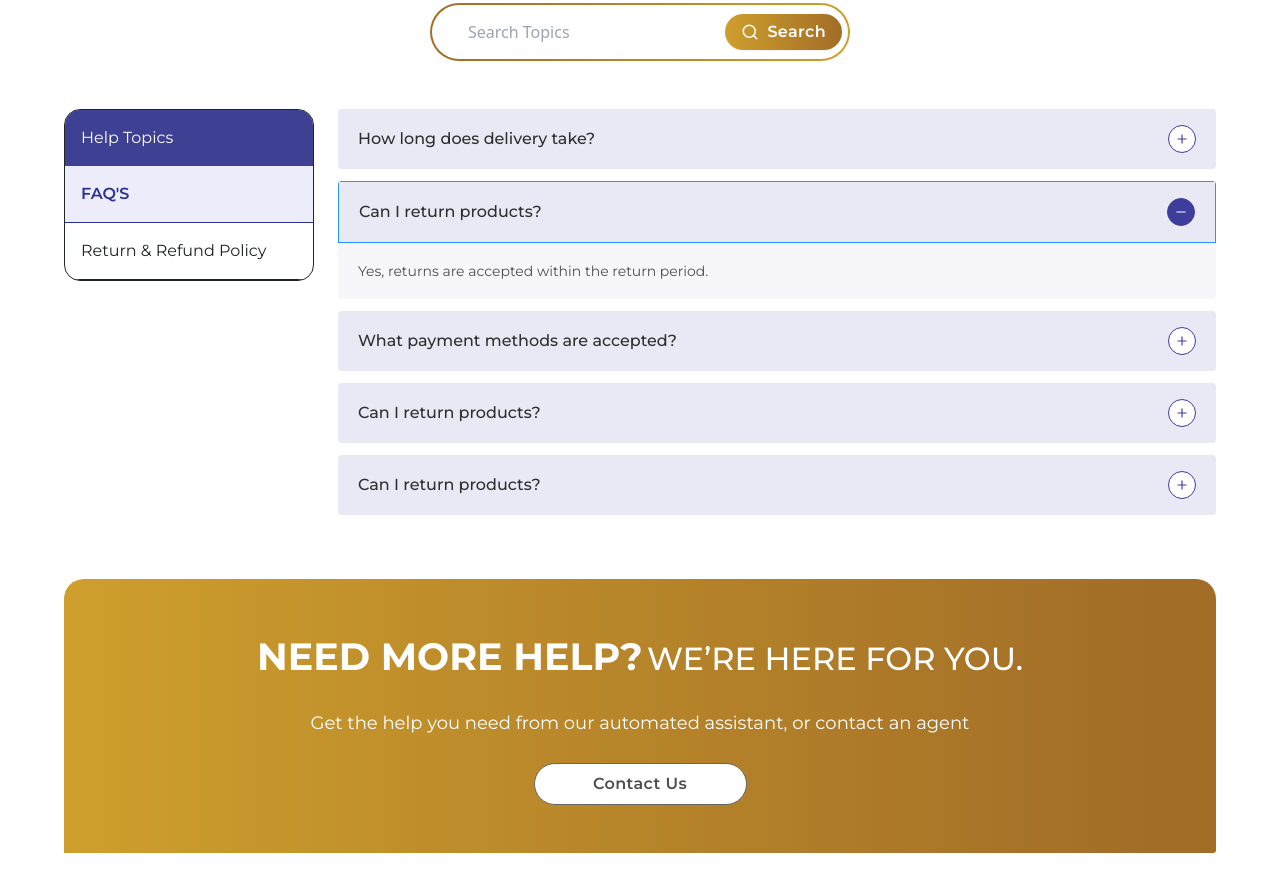
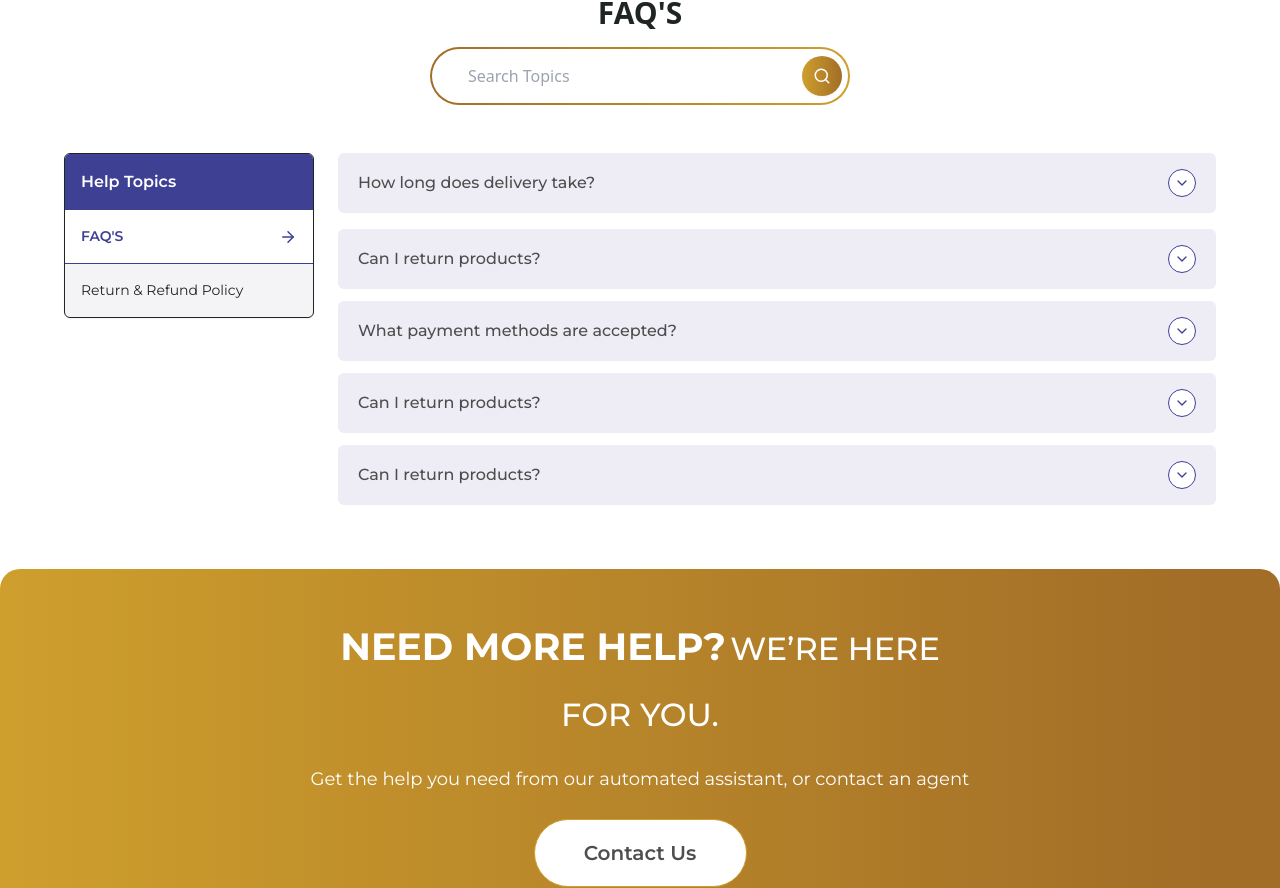
Before and after one commit to mernd24-prog/customer, a React (Vite) app: page /faq in a window 1280 px wide. Shown: the part 383-1271 px from the top of the page. Built offline with nearby package versions, Linux system fonts and the light colour scheme; no server answers.

Commit message:
update infosection and needhelpsection component

```diff
--- a/src/components/faq/FAQAccordion.jsx
+++ b/src/components/faq/FAQAccordion.jsx
@@ -1,8 +1,8 @@
 import { useState } from "react";
-import { Plus, Minus } from "lucide-react";
+import { ChevronDown, ChevronUp } from "lucide-react";
 
 export default function FAQAccordion({ faqs = [], variant }) {
-  const [openIndex, setOpenIndex] = useState(1);
+  const [openIndex, setOpenIndex] = useState(null);
 
   const toggleFAQ = (index) => {
     setOpenIndex(openIndex === index ? null : index);
@@ -12,57 +12,51 @@ export default function FAQAccordion({ faqs = [], variant }) {
     <section className="w-full">
       <div className="w-full space-y-3">
         {faqs.length > 0 ? (
-          faqs.map((faq, index) => (
-            <div key={index} className="overflow-hidden rounded-[4px]">
+          faqs.map((faq, index) => {
+            const isOpen = openIndex === index;
+            return (
+              <div key={index} className="overflow-hidden rounded-md bg-[#EEEDF5] mb-4">
                 {/* Question */}
                 <div
                   onClick={() => toggleFAQ(index)}
-                className={`flex cursor-pointer items-center justify-between px-5 py-4 transition
-
-                                    ${openIndex === index &&
-                    variant !== "productDetailPageFAQ"
-                    ? "border border-[#2693FF] bg-[#E9E9F6]"
-                    : "bg-[#E9E9F6] "
-                  }
-                                `}
+                  className="flex cursor-pointer items-center justify-between px-5 py-4 transition"
                 >
-                <h3 className="font-montserrat text-[15px] font-medium text-[#2E2E2E] md:text-[16px]">
+                  <h3 className="font-montserrat text-[15px] font-medium text-[#4D4D4D] md:text-[16px]">
                     {faq.question}
                   </h3>
 
                   <button
                     className={`
-                                        flex h-7 w-7 items-center justify-center rounded-full border transition
-
-                                        ${openIndex === index
-                      ? "border-[#3F3D9B] bg-[#3F3D9B] text-white"
-                      : "border-[#3F3D9B] bg-white text-[#3F3D9B]"
+                      flex h-7 w-7 shrink-0 items-center justify-center rounded-full border transition
+                      ${isOpen
+                        ? "border-[#3E4094] bg-[#3E4094] text-white"
+                        : "border-[#3E4094] bg-white text-[#3E4094]"
                       }
                     `}
                   >
-                  {openIndex === index ? (
-                    <Minus size={14} />
+                    {isOpen ? (
+                      <ChevronUp size={16} />
                     ) : (
-                    <Plus size={14} />
+                      <ChevronDown size={16} />
                     )}
                   </button>
                 </div>
 
                 {/* Answer */}
-              {openIndex === index && (
                 <div
-                  className={`overflow-hidden bg-[#F7F7FB] transition-all duration-300 ease-in-out ${openIndex === index
-                      ? "max-h-40 px-5 py-4 opacity-100"
+                  className={`overflow-hidden transition-all duration-300 ease-in-out ${
+                    isOpen
+                      ? "max-h-40 px-5 pb-5 pt-0 opacity-100"
                       : "max-h-0 px-5 py-0 opacity-0"
                   }`}
                 >
-                  <p className="font-montserrat text-[14px] leading-6 text-[#4F4F4F]">
+                  <p className="font-montserrat text-[14px] leading-6 text-[#5E5E5E]">
                     {faq.answer}
                   </p>
                 </div>
-              )}
               </div>
-          ))
+            );
+          })
         ) : (
           <p className="py-10 text-center font-montserrat text-[#787878]">
             No FAQs found.
--- a/src/components/faq/FAQHeroSection.jsx
+++ b/src/components/faq/FAQHeroSection.jsx
@@ -4,16 +4,10 @@ export default function FAQHeroSection({
   description = "",
 }) {
   return (
-    <section className="bg-[linear-gradient(270deg,_#3E4094_5.77%,_#1B1D60_100%)] py-10 text-center text-white">
-
+    <section className="relative left-1/2 right-1/2 w-[100vw] -ml-[50vw] -mr-[50vw] bg-[linear-gradient(270deg,_#3E4094_5.77%,_#1B1D60_100%)] py-20 text-center text-white">
       <h1 className="text-3xl font-bold">
         {title}
       </h1>
-      {description && (
-        <p className="mx-auto mt-3 max-w-2xl px-4 font-montserrat text-base text-white/85">
-          {description}
-        </p>
-      )}
     </section>
   );
 }
--- a/src/components/faq/FAQSidebar.jsx
+++ b/src/components/faq/FAQSidebar.jsx
@@ -1,3 +1,5 @@
+import { ArrowRight } from "lucide-react";
+
 const defaultTopics = [
   "FAQ'S",
   "Return & Refund Policy",
@@ -11,25 +13,30 @@ export default function FAQSidebar({
   topics = defaultTopics,
 }) {
   return (
-    <div className="self-start overflow-hidden rounded-xl border font-montserrat">
-
-      <div className="bg-[#3E4094] p-4 text-white">
+    <div className="self-start overflow-hidden rounded-md border border-gray-200 font-montserrat shadow-sm bg-[#F4F4F6]">
+      <div className="bg-[#3E4094] p-4 text-[16px] font-semibold text-white">
         Help Topics
       </div>
 
-      {topics.map((topic) => (
-        <button
-          key={topic}
-          onClick={() => setActiveTopic(topic)}
-          className={`block w-full border-b p-4 text-left transition ${
-            activeTopic === topic
-              ? "bg-[#ECECFA] font-semibold text-[#2E3192]"
-              : "hover:bg-gray-100"
-          }`}
-        >
-          {topic}
-        </button>
-      ))}
+      <div className="flex flex-col">
+        {topics.map((topic, index) => {
+          const isActive = activeTopic === topic;
+          return (
+            <button
+              key={topic}
+              onClick={() => setActiveTopic(topic)}
+              className={`flex w-full items-center justify-between p-4 text-left transition ${
+                isActive
+                  ? "bg-white font-semibold text-[#3E4094]"
+                  : "bg-transparent text-gray-500 hover:bg-gray-200"
+              } ${index !== topics.length - 1 ? "border-b border-gray-200" : ""}`}
+            >
+              <span className="text-[14px]">{topic}</span>
+              {isActive && <ArrowRight size={18} className="text-[#3E4094]" />}
+            </button>
+          );
+        })}
+      </div>
     </div>
   );
 }
--- a/src/components/faq/NeedHelpSection.jsx
+++ b/src/components/faq/NeedHelpSection.jsx
@@ -1,35 +1,47 @@
-import Button from "../ui/BrandButton";
+import Button from "../ui/Button";
 
 export default function NeedHelpSection({
   heading1,
   heading2,
   description,
   buttonText,
+  isFullWidth = true,
+  layout = "col",
 }) {
   return (
-    <section className="flex w-full flex-col items-center justify-center rounded-tl-[20px] rounded-tr-[20px] rounded-br-[3px] bg-[linear-gradient(270deg,_#A26D27_5.77%,_#CE9F2D_100%)] px-4 py-10 sm:px-6 md:py-12 lg:h-[274px]">
-      <h2 className="text-center font-montserrat uppercase leading-tight text-white sm:leading-[50px] lg:leading-[60px]">
+    <section
+      className={`${
+        isFullWidth
+          ? "relative left-1/2 right-1/2 w-[100vw] -ml-[50vw] -mr-[50vw] -mb-[56px] rounded-t-[20px]"
+          : "w-full rounded-[24px]"
+      } flex ${
+        layout === "row" ? "flex-col md:flex-row md:justify-between" : "flex-col justify-center"
+      } items-center bg-[linear-gradient(270deg,_#A26D27_5.77%,_#CE9F2D_100%)] px-4 py-10 sm:px-6 md:px-12 md:py-12`}
+    >
+      <div className={`${layout === "row" ? "text-left max-w-[800px]" : "text-center max-w-[660px]"}`}>
+        <h2 className="font-montserrat uppercase leading-tight text-white sm:leading-[50px] lg:leading-[60px]">
           <span className="block text-[24px] font-bold sm:inline sm:text-[30px] md:text-[34px] lg:text-[38px]">
             {heading1}
           </span>{" "}
+          {heading2 && (
             <span className="block text-[22px] font-medium sm:inline sm:text-[26px] md:text-[30px] lg:text-[32px]">
               {heading2}
             </span>
+          )}
         </h2>
 
-      <p className="mt-3 max-w-[660px] text-center font-montserrat text-[14px] font-normal leading-6 text-white sm:text-[16px] sm:leading-7 md:text-[18px] md:leading-[32px]">
+        <p className="mt-3 font-montserrat text-[14px] font-normal leading-6 text-white sm:text-[16px] sm:leading-7 md:text-[18px] md:leading-[32px]">
           {description}
         </p>
+      </div>
 
       <Button
         label={buttonText}
-        variant="custom"
-        rounded
-        bgColor="#FFFFFF"
-        textColor="#4E4E4E"
-        borderColor="#666666"
-        hoverBgColor="#F5F5F5"
-        className="mt-6 h-[52px] w-[180px] text-[16px] font-semibold leading-[28px] sm:h-[60px] sm:w-[200px] sm:text-[18px] md:h-[68px] md:w-[213px] md:text-[20px] md:leading-[34px]"
+        className={`mt-6 shrink-0 rounded-full px-8 py-3 text-[16px] font-semibold sm:text-[18px] md:text-[20px] transition-colors ${
+          layout === "row"
+            ? "!bg-[#3E4094] !border-none !text-white hover:!bg-[#1B1D60] md:mt-0 md:ml-6"
+            : "!bg-white !text-[#4E4E4E] border border-[#666666] hover:!bg-[#F5F5F5] min-h-[52px] sm:min-h-[60px] md:min-h-[68px] w-[180px] sm:w-[200px] md:w-[213px]"
+        }`}
       />
     </section>
   );
--- a/src/components/ui/SearchBar.jsx
+++ b/src/components/ui/SearchBar.jsx
@@ -12,6 +12,7 @@ const SearchBar = ({
   onSearch,
   onKeyDown,
   micIcon = icons.Mic,
+  showButtonLabel = true,
 }) => {
   const [internalQuery, setInternalQuery] = useState("");
   const navigate = useNavigate();
@@ -66,9 +67,9 @@ const SearchBar = ({
               variant="gradient"
               rounded={true}
               icon={<Search size={18} />}
-              label="Search"
+              label={showButtonLabel ? "Search" : ""}
               size="md"
-              className="px-4  2xl:px-6 min-h-[20px] font-medium"
+              className={showButtonLabel ? "px-4 2xl:px-6 min-h-[20px] font-medium" : "h-[36px] w-[36px] sm:h-[40px] sm:w-[40px] flex items-center justify-center !p-0"}
               onClick={handleSearch}
             />
           </div>
--- a/src/data/infoSectionData.js
+++ b/src/data/infoSectionData.js
@@ -3,10 +3,25 @@ import { infoSection } from "../constant/image.constant";
 export const roadAheadData = [
   {
     title: "The Road Ahead",
+
     description:
       "We are just at the beginning.<br/><br/>Starting with key markets, Sam Global is expanding into a nationwide retail network, bringing together the best of brands, categories, and experiences.",
+
     image: infoSection.image,
+
     logo: infoSection.logo,
+
     brandText: "Smart Choices. Better Living.",
+
+    // Golden Top Section
+    helpSection: {
+      heading1: "Shopping Made Easy",
+      heading2: "",
+
+      description:
+        "Enjoy seamless shopping with reliable delivery, secure payments, and hassle-free returns.",
+
+      buttonText: "Shop Now",
+    },
   },
 ];
--- a/src/pages/faq/FAQPage.jsx
+++ b/src/pages/faq/FAQPage.jsx
@@ -16,11 +16,11 @@ const normalizeFaqQuestions = (payload) => {
   const source = groupedQuestions.length ? groupedQuestions : questions;
   return source.length
     ? source.map((item, index) => ({
-        cmsKey: item?.cmsKey || `faq-${index}`,
-        topic: item?.topic || "FAQ'S",
-        question: item?.question || "",
-        answer: item?.answer || "",
-      })).filter((item) => item.question && item.answer)
+      cmsKey: item?.cmsKey || `faq-${index}`,
+      topic: item?.topic || "FAQ'S",
+      question: item?.question || "",
+      answer: item?.answer || "",
+    })).filter((item) => item.question && item.answer)
     : faqData;
 };
 
@@ -57,8 +57,8 @@ export default function FAQPage() {
         title={title}
         description={description}
       />
-      <h1 className="text-3xl font-bold text-center mt-10">{title}</h1>
-      <FAQSearchSection/>
+      <h1 className="text-3xl font-bold text-center mt-10 uppercase">FAQ'S</h1>
+      <FAQSearchSection />
       <FAQContentSection faqs={faqs} />
       <NeedHelpSection
         heading1="Need More Help?"
```
Also changed, not shown: src/components/about/InfoSection.jsx (+33 -38 lines). Lines whose indentation alone changed are shown as unchanged.
